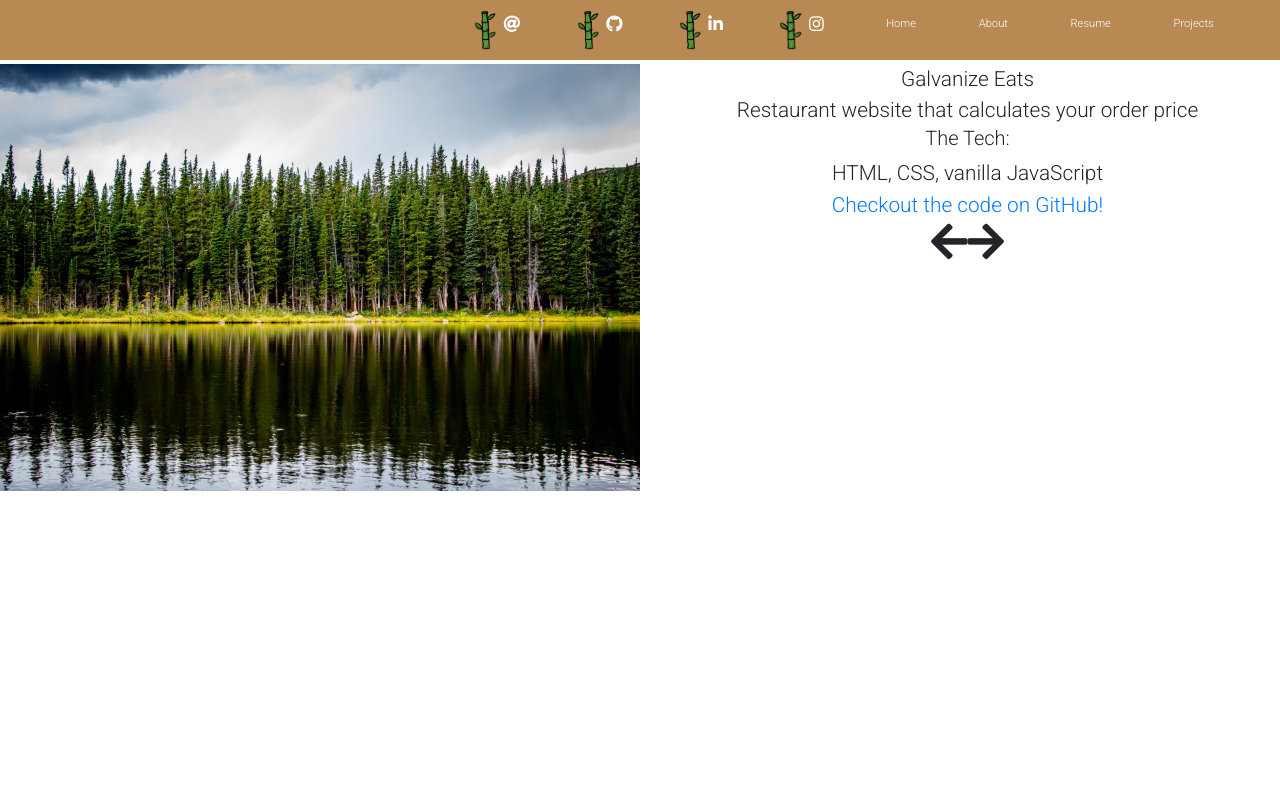
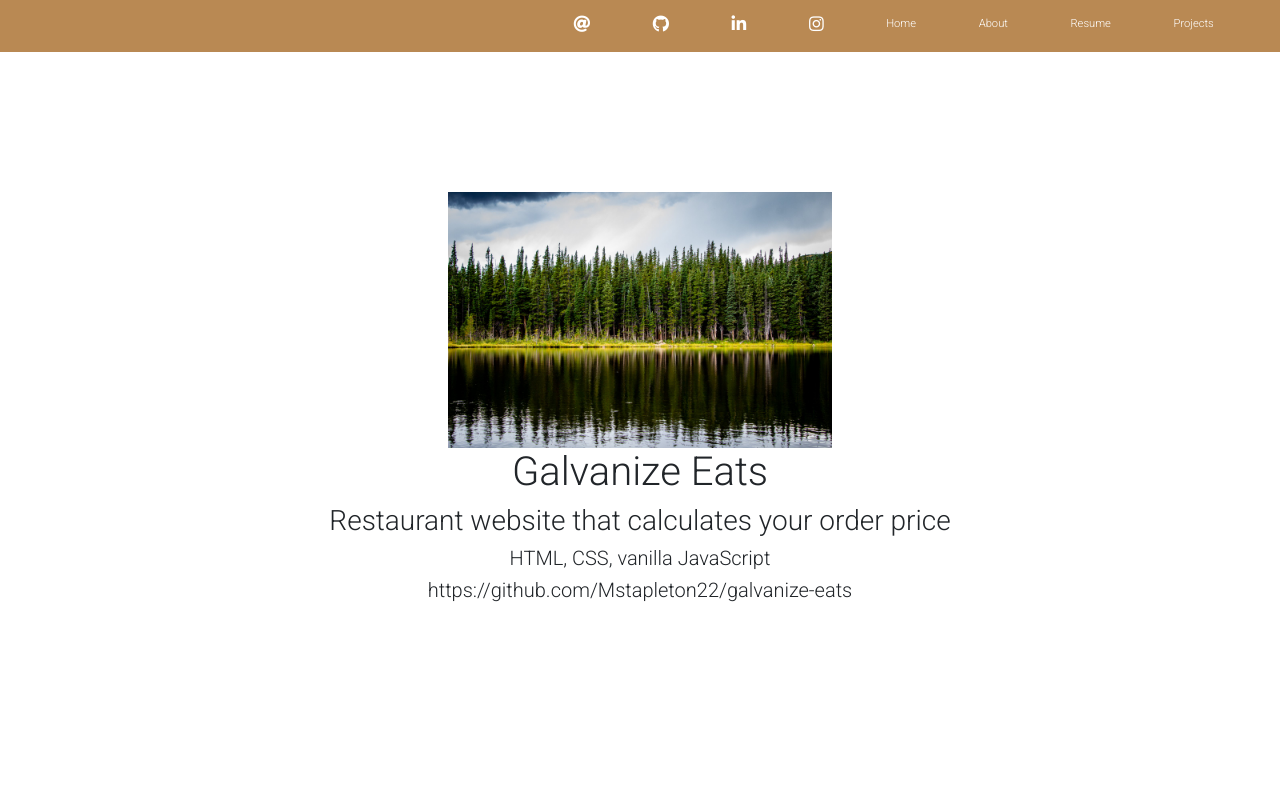
Before and after one commit to Mstapleton22/portfolio-site, a React (Create React App) app: page /projects in a window 1280 px wide. Shown: the top 800 px of the page. Built offline with nearby package versions, Linux system fonts and the light colour scheme.

Commit message:
designed projects page, fixed css issue, toggled social icons with hand made icons

```diff
--- a/package.json
+++ b/package.json
@@ -11,6 +11,7 @@
     "react-mailto": "^0.4.0",
     "react-photo-gallery": "^6.3.2",
     "react-pose": "^4.0.8",
+    "react-reveal": "^1.2.2",
     "react-router-dom": "^4.3.1",
     "react-scripts": "2.1.3",
     "three.js": "^0.77.1"
--- a/src/App.css
+++ b/src/App.css
@@ -158,7 +158,8 @@ table {
 /* HOME PAGE STYLING *********************************/
 .parallax {
   background-image: url("bambooforest.jpg");
-  min-height: 720px;
+  /* min-height: 720px; */
+  height: 95vh;
   margin-top: 50px;
   background-attachment: fixed;
   background-position: center;
@@ -192,18 +193,31 @@ table {
   flex-direction: row;
   justify-content: flex-start;
 }
-.iconRow a {
+/* .iconRow a {
   color: white;
-}
+} */
 .icon {
   display: flex;
   flex-direction: row;
   justify-content: flex-start;
   font-size: 1.5em;
 }
-.iconRow a:hover {
+
+/* .iconRow a:hover {
   opacity: .2;
   background-color: unset;
+} */
+.icon:hover {
+  content: url("/bamboo.png");
+  width: 2vh;
+  height: 100%;
+  -webkit-transform: rotate(45deg);
+  -moz-transform: rotate(45deg);
+  -ms-transform: rotate(45deg);
+  -o-transform: rotate(45deg);
+  transform: rotate(45deg);
+  display: inline-block;
+  background-color: transparent;
 }
 .Nav {
   display:flex;
@@ -226,7 +240,7 @@ table {
  }
  .Nav a:hover {
    color: black;
-   background-color: white;
+   /* background-color: white; */
    border-radius: 10%;
    box-shadow: 0 0 21px rgba(33,33,33,.2);
  }
@@ -301,7 +315,6 @@ table {
 
 .progressbar {
   padding-bottom: 10%;
-
 }
 .progressText {
   font-weight: bold;
@@ -435,9 +448,14 @@ table {
 }
 
 .projectImg{
-  width: 50vw;
+  width: 30vw;
   height: 100%;
 }
+.projectCard {
+  padding-top: 10%;
+  padding-bottom: 10%;
+}
+
 
 @media only screen
   and (min-device-width: 375px)
--- a/src/components/About.js
+++ b/src/components/About.js
@@ -13,7 +13,6 @@ class About extends Component {
       design: false,
       photography: false,
     }
-
 
   }
   toggleHidden = () => {
--- a/src/components/Effects.js
+++ b/src/components/Effects.js
@@ -28,7 +28,6 @@ class Effects extends Component {
                 “There is only one way to learn. It's through action. Everything you need to know you have learned through your journey.”
   ― Paulo Coelho, The Alchemist
 </p>
-
             </MDBMask>
           </MDBView>
         </MDBCol>
--- a/src/components/Home.js
+++ b/src/components/Home.js
@@ -1,6 +1,6 @@
 import React, { Component } from 'react';
 import Effects from '../components/Effects.js';
-// import './App.css';
+// import '../App.css';
 
 
 class App extends Component {
--- a/src/components/Nav.js
+++ b/src/components/Nav.js
@@ -12,16 +12,16 @@ class Nav extends Component {
   render() {
     return (
       <div className="Nav About iconRow">
-        <img className="bamboo" src={process.env.PUBLIC_URL + '/bamboo.png'} alt="bamboo" />
+        {/* <img className="bamboo" src={process.env.PUBLIC_URL + '/bamboo.png'} alt="bamboo" /> */}
         <a href="mailTo:mike.stapleton2@gmail.com"><i class="fas fa-at icon"></i></a>
-        <img className="bamboo" src={process.env.PUBLIC_URL + '/bamboo.png'} alt="bamboo" />
+        {/* <img className="bamboo" src={process.env.PUBLIC_URL + '/bamboo.png'} alt="bamboo" /> */}
 
 
         <a href="https://github.com/Mstapleton22" target="_blank"><i class="fab fa-github icon"></i></a>
-        <img className="bamboo" src={process.env.PUBLIC_URL + '/bamboo.png'} alt="bamboo" />
+        {/* <img className="bamboo" src={process.env.PUBLIC_URL + '/bamboo.png'} alt="bamboo" /> */}
 
         <a href="https://www.linkedin.com/in/mgstapleton/" target="_blank"><i class="fab fa-linkedin-in icon"></i></a>
-        <img className="bamboo" src={process.env.PUBLIC_URL + '/bamboo.png'} alt="bamboo" />
+        {/* <img className="bamboo" src={process.env.PUBLIC_URL + '/bamboo.png'} alt="bamboo" /> */}
 
         <a href="https://www.instagram.com/george.michael.travels/" target="_blank"><i class="fab fa-instagram icon"></i></a>
 
--- a/src/components/Projects.js
+++ b/src/components/Projects.js
@@ -1,5 +1,5 @@
 import React, { Component } from 'react';
-
+import Fade from 'react-reveal/Fade'
 
 class Projects extends Component {
   constructor() {
@@ -77,61 +77,31 @@ class Projects extends Component {
           github: "https://github.com/Mstapleton22/javaScript-flashcards"
         }
       ],
-      counter: 0,
     }
-  }
-
-  nextSlide() {
-    if (this.state.counter < this.state.projects.length - 1) {
-      this.setState({
-        counter: this.state.counter + 1
-      })
-    } else {
-      this.setState({
-        counter: 0
-      })
-    }
-    console.log(this.state.projects[this.state.counter])
-  }
-
-  backSlide() {
-    if (this.state.counter > 0) {
-      this.setState({
-        counter: this.state.counter - 1
-      })
-    } else {
-      this.setState({
-        counter: this.state.projects.length - 1
-      })
-    }
-    console.log(this.state.projects[this.state.counter])
   }
 
   render() {
     return (
       <div className="projects">
-        <div class='header row'>
-          <div class='col-lg-6 col-md-12 col-sm-12'>
-            <img className="projectImg" src={this.state.projects[this.state.counter].image} alt="project photo" />
-          </div>
-          {/* </div> */}
-          {/* <div class='body row'> */}
-          {/* <div class="col-6"></div> */}
-          <div class="col-lg-6 col-md-12 col-sm-12">
-            <div>{this.state.projects[this.state.counter].name}</div>
-            <div>{this.state.projects[this.state.counter].description}</div>
-            <h5 class=''>The Tech:</h5>
-            {/* <div class=''> */}
-            <div>{this.state.projects[this.state.counter].tech}</div>
-            {/* </div> */}
-            <a href={this.state.projects[this.state.counter].github} target="_blank">Checkout the code on GitHub!</a>
-            <div class="">
-              <div className="fa fa-arrow-left fa-2x arrowLeft" onClick={() => this.backSlide()}></div>
-              <div className="fa fa-arrow-right fa-2x arrowRight" onClick={() => this.nextSlide()}></div>
-            </div>
-          </div>
+        <div>
+          {
+            this.state.projects.map(item =>
+              <div className="projectCard">
+                <Fade left Cascade>
+                  <img className="projectImg" src={`${item.image}`} />
+                </Fade>
+                <div>
+                  <h1>{item.name}</h1>
+                  <h3>{item.description}</h3>
+                  <h5>{item.tech}</h5>
+                  <h5>{item.github}</h5>
+                </div>
+              </div>
+            )
+          }
         </div>
-      </div >
+      </div>
+
     );
   }
 }
--- a/src/index.js
+++ b/src/index.js
@@ -3,11 +3,12 @@ import ReactDOM from 'react-dom';
 import 'font-awesome/css/font-awesome.css'
 import './index.css';
 import App from './App';
+import './App.css';
+
 import * as serviceWorker from './serviceWorker';
 import '@fortawesome/fontawesome-free/css/all.min.css';
 import 'bootstrap-css-only/css/bootstrap.min.css';
 import 'mdbreact/dist/css/mdb.css';
-import { BrowserRouter as Router, Route, Link } from "react-router-dom";
 
 ReactDOM.render(<App />, document.getElementById('root'));
 
```
Also changed, not shown: 1 other file (tests, documents, lock files or other folders).
